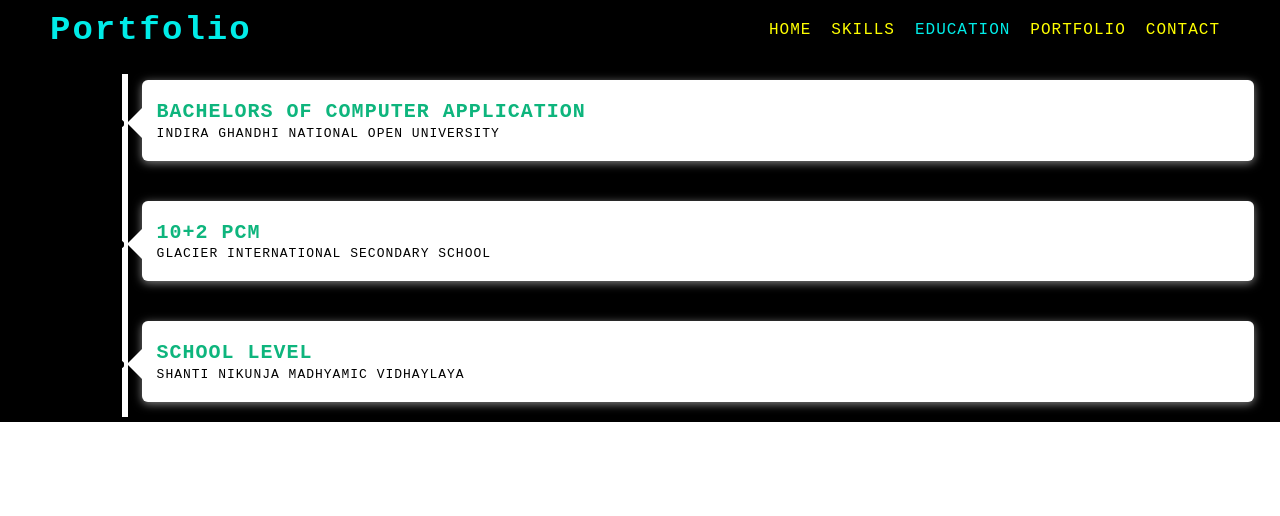
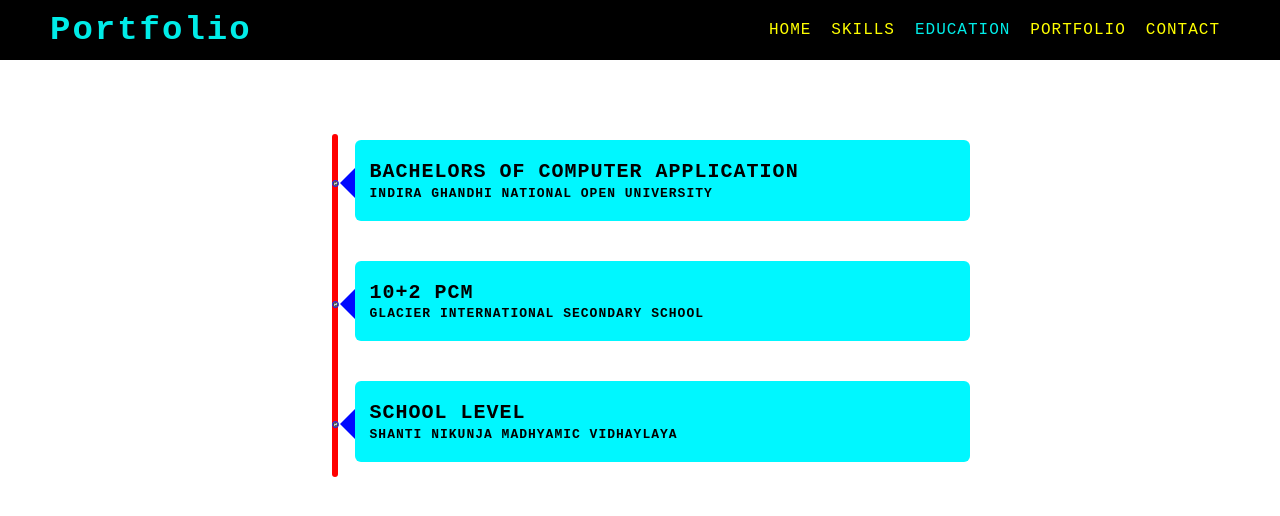
Before and after one commit to r-rajababushah/r-rajababushah, a React (Vite) app: page /education in a window 1280 px wide. Shown: the top 516 px of the page. Built offline with nearby package versions, Linux system fonts and the light colour scheme.

Commit message:
Education Section Fixed

```diff
--- a/src/pages/Education/Education.scss
+++ b/src/pages/Education/Education.scss
@@ -1,18 +1,28 @@
 .education {
+    padding: 10px;
+
     .timeline {
         position: relative;
-            background-color: #000;
 
         .container {
             padding: 20px;
             position: relative;
-            background-color: #000;
 
+            img {
+                position: absolute;
+                left: -4px;
+                top: 60px;
+                width: 7px;
+                z-index: 10;
+                border-radius: 50%;
+                background-color: white;
+                border: 1px solid blue;
+            }
 
             .text-box {
                 width: 100%;
                 padding: 5px 15px;
-                background-color: #fff;
+                background-color: #00f7ff;
                 position: relative;
                 border-radius: 6px;
                 box-shadow: 0 2px 10px 0 rgba(255, 255, 255, 0.52);
@@ -23,14 +33,14 @@
                     margin-top: 15px;
                     font-size: 20px;
                     text-transform: uppercase;
-                    color: #0eb57d;
+                    color: #000000;
                 }
 
                 p {
                     margin: 2.5px auto 15px auto;
                     font-size: 13px;
-                    font-weight: 500;
-                    color: #000;
+                    font-weight: 700;
+                    color: #000000;
                     text-transform: uppercase;
                 }
 
@@ -44,6 +54,8 @@
                     border-bottom: 15px solid transparent;
                     border-left: 15px solid #fff;
                     right: -15px;
+                    background-color: blue;
+                    color: blue;
                 }
 
                 .right-container-arrow {
@@ -54,34 +66,17 @@
                     z-index: 1;
                     border-top: 15px solid transparent;
                     border-bottom: 15px solid transparent;
-                    border-right: 15px solid #fff;
+                    border-right: 15px solid #0008ff;
                     left: -15px;
                 }
             }
 
-            img {
-                position: absolute;
-                width: 7px;
-                border-radius: 50%;
-                right: -4px;
-                top: 60px;
-                z-index: 10;
-            }
+
         }
-
-        // .left-container {
-        //     right: 30%;
-        // }
 
         .right-container {
             width: 90%;
             left: 9.5%;
-
-            img {
-                left: -5px;
-                font-size: large;
-                background-color: #000;
-        }
         }
     }
 
@@ -90,10 +85,36 @@
         position: absolute;
         width: 6px;
         height: 95%;
-        background-color: #fff;
+        background-color: #ff0000;
         top: 14px;
         right: 90%;
         margin-left: -3px;
+        border-radius: 5px;
         box-shadow: rgba(0, 0, 0, 1);
+        outline: none;
     }
 }
+
+@media screen and (min-width: 426px) and (max-width: 1440px) {
+    .education {
+        .timeline {
+            margin: 50px 10%;
+
+            .container {
+                img {
+                    left: -3px;
+                }
+            }
+
+            .right-container {
+                width: 65%;
+                left: 19.7%;
+            }
+        }
+
+        .timeline::after {
+            right: 80%;
+        }
+
+    }
+}
--- a/src/pages/Skillspage/Skills.scss
+++ b/src/pages/Skillspage/Skills.scss
@@ -5,7 +5,7 @@
         margin: 15px;
         text-align: justify;
         font-size: 15px;
-        font-family:'Segoe UI', Tahoma, Geneva, Verdana, sans-serif;
+        font-family: 'Segoe UI', Tahoma, Geneva, Verdana, sans-serif;
     }
 
     hr {
@@ -26,6 +26,10 @@
 
             p {
                 color: blue;
+
+                b {
+                    font-family: Impact, Haettenschweiler, 'Arial Narrow Bold', sans-serif;
+                }
             }
         }
 
@@ -44,4 +48,10 @@
     }
 }
 
-@media screen and (min-width: 426px) and (max-width: 1440px) {}
+@media screen and (min-width: 426px) and (max-width: 1440px) {
+    .skills {
+        p.skills-intro {
+            margin: 20px 135px;
+        }
+    }
+}
```
